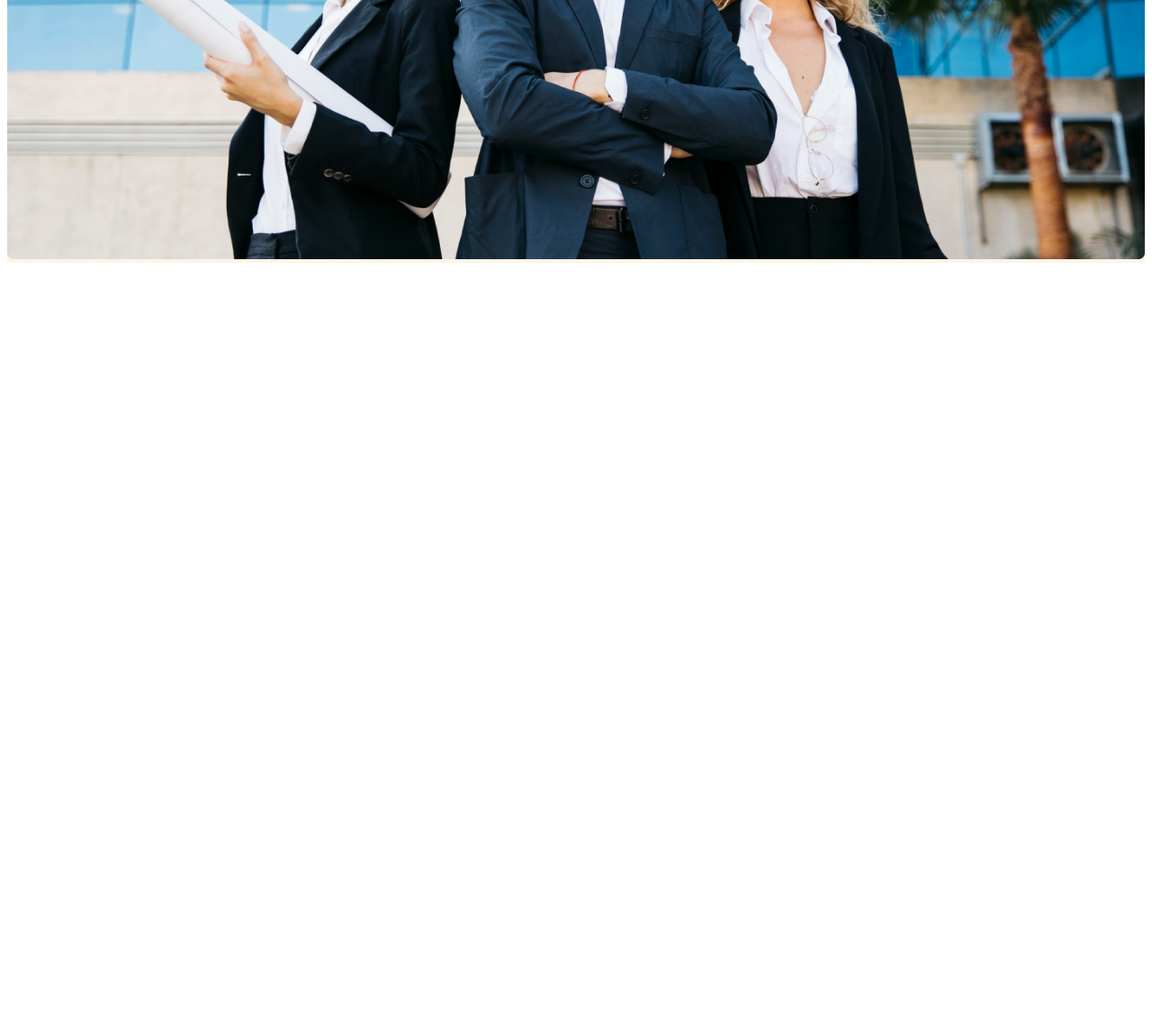
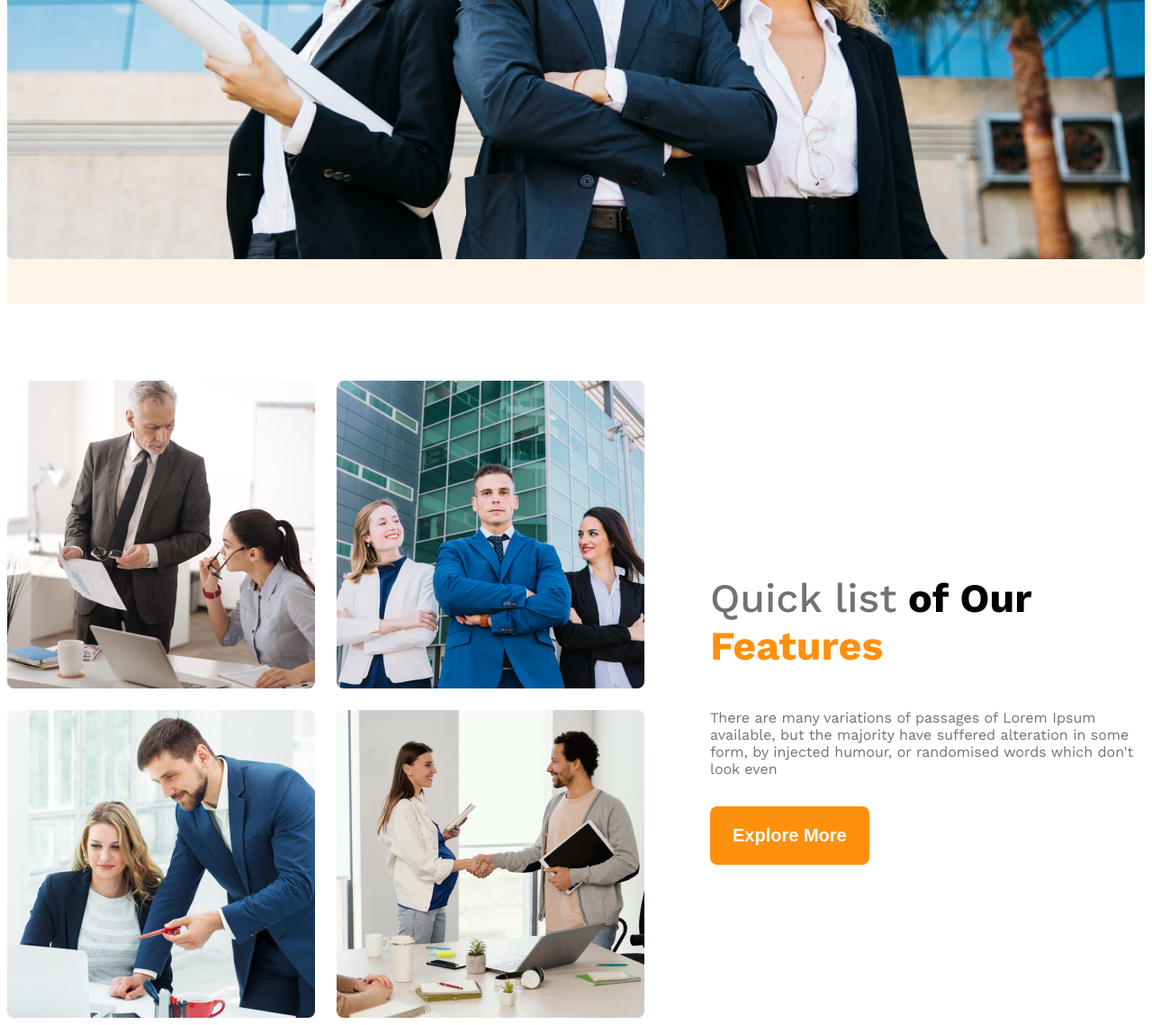
Before and after one commit to nibirshahriar/g3-Arch-website, a plain HTML site: page index.html in a window 1280 px wide. Shown: the part 839-1978 px from the top of the page at 90% size. Before the commit the page ends 1139 px from the top, so only its background shows below. Drawn offline with nearby package versions, Linux system fonts and the light colour scheme.

Commit message:
added features

```diff
--- a/index.html
+++ b/index.html
@@ -32,6 +32,22 @@
 </div>
     </header>
     <main>
+<section class="teams display-flex">
+<div class="team-img">
+<img src="images/team1.png" alt="two team discussing">
+<img src="images/team2.png" alt="two team discussing">
+<img src="images/team3.png" alt="two team discussing">
+<img src="images/team4.png" alt="two team discussing">
+</div>
+<div class="our-feature">
+<h3 class="feature-title">
+<span id="quick-list" class="text-light-gray">Quick list</span> <span>of Our</span> <span class="text-primary">Features</span>
+</h3>
+<p class="feature-des text-light-gray">There are many variations of passages of Lorem Ipsum available, but the majority have suffered alteration in some form,
+by injected humour, or randomised words which don't look even</p>
+<button class="btn-primary">Explore More</button>
+</div>
+</section>
     </main>
     <footer>
 
--- a/style/architect.css
+++ b/style/architect.css
@@ -12,6 +12,10 @@
     display: flex;
 }
 
+.text-primary {
+    color: #FF900E;
+}
+
 .text-gray {
     color: #424242;
 }
@@ -24,7 +28,7 @@
     background-color: rgba(255, 144, 14, 0.1);
 }
 
-.btn-primary{
+.btn-primary {
     background-color: #FF900E;
     color: #FFFFFF;
     padding: 21px 25px;
@@ -32,7 +36,20 @@
     border-radius: 8px;
     font-size: 1.25rem;
     font-weight: 600;
+    cursor: pointer;
+    /* transition: background-color 0.2s ease, transform 0.2s ease; */
 }
+
+/* .btn-primary:hover{
+transform:translate(-2px) ;
+background-color:#688605;
+} */
+
+main {
+    max-width: 1318px;
+    margin: 0 auto;
+}
+
 /* header styles */
 
 /* navbar related styles */
@@ -75,16 +92,69 @@
     font-weight: bold;
     color: #131313;
 }
-.banner-des{
+
+.banner-des {
     font-size: 1rem;
     line-height: 26px;
     margin-bottom: 32px;
 }
-.banner-img{
+
+.banner-img {
     width: 100%;
+    padding-bottom: 46px;
 }
+
+/* teams and features */
+.teams {
+    margin-top: 85px;
+    align-items: center;
+}
+
+.team-img {
+    display: grid;
+    grid-template-columns: repeat(2, 1fr);
+    gap: 24px;
+}
+
+.our-feature {
+    margin-left: 73px;
+    max-width: 537px;
+}
+
+.feature-title {
+    font-size: 2.8rem;
+    font-weight: 700;
+}
+
+#quick-list {
+    font-weight: 500;
+}
+
+.feature-des {
+    margin-bottom: 32px;
+}
+
 @media screen and (max-width: 576px) {
-    .navbar,.nav-links{
+
+    .navbar,
+    .nav-links,
+    .teams{
     flex-direction: column;
 }
+.team-img{
+grid-template-columns: repeat(1,1fr);
 }
+.our-feature{
+margin-left: 20px;
+}
+}
+
+/* medium size device */
+@media screen and (min-width:576px) and  (max-width:992px) {
+.teams{
+flex-direction: column;
+}
+.our-feature {
+    margin-left: 50px auto;
+}
+}
```
Lines whose indentation alone changed are shown as unchanged.
